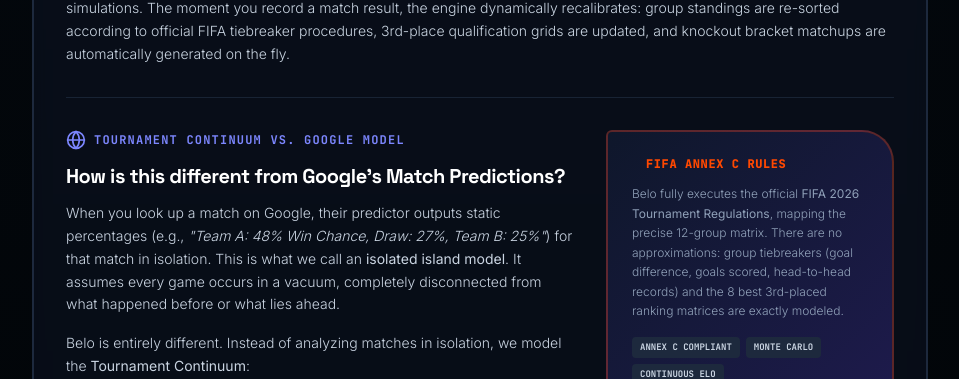
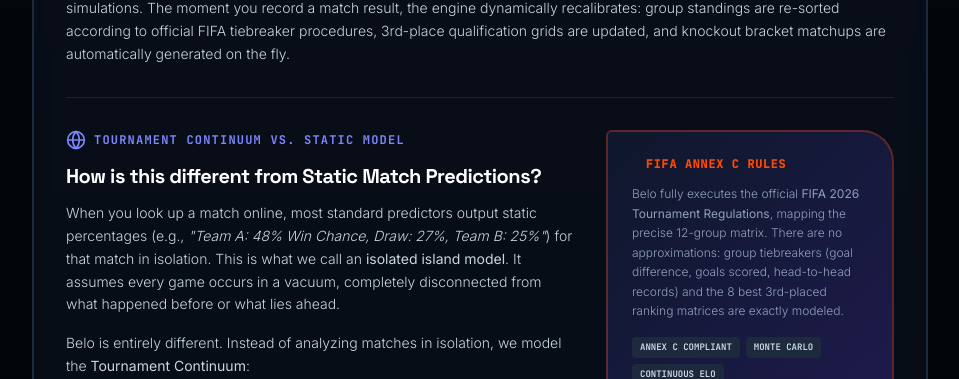
Before and after one commit to advaith0717/fifa_worldcup_predictor, a React (Vite) app: page / in a window 1280 px wide. Shown: the part 1174-1553 px from the top of the page, without its empty margins (160-1119 px from the left). Built offline with nearby package versions, Linux system fonts and the light colour scheme.

Commit message:
feat: configure SPA routing and update landing copy
Add vercel.json rewrite rules for client-side routing and rename references to static predictors on the landing page for better clarity.

```diff
--- a/src/components/LandingPage.tsx
+++ b/src/components/LandingPage.tsx
@@ -547,18 +547,18 @@
                 </p>
               </div>
 
-              {/* Task 4: Contrasting with Google Predictor */}
+              {/* Task 4: Contrasting with Static Predictor */}
               <div className="border-t border-slate-800/80 pt-8 flex flex-col md:flex-row gap-8 items-start">
                 <div className="flex-1">
                   <div className="flex items-center gap-2 mb-3">
                     <Globe className="w-5 h-5 text-indigo-400" />
-                    <span className="text-xs uppercase font-mono font-bold text-indigo-400 tracking-widest">TOURNAMENT CONTINUUM VS. GOOGLE MODEL</span>
+                    <span className="text-xs uppercase font-mono font-bold text-indigo-400 tracking-widest">TOURNAMENT CONTINUUM VS. STATIC MODEL</span>
                   </div>
                   <h3 className="text-xl font-black tracking-tight mb-3 text-white font-display">
-                    How is this different from Google's Match Predictions?
+                    How is this different from Static Match Predictions?
                   </h3>
                   <p className="text-sm text-slate-300 leading-relaxed font-light mb-4">
-                    When you look up a match on Google, their predictor outputs static percentages (e.g., <em>"Team A: 48% Win Chance, Draw: 27%, Team B: 25%"</em>) for that match in isolation. This is what we call an <strong>isolated island model</strong>. It assumes every game occurs in a vacuum, completely disconnected from what happened before or what lies ahead.
+                    When you look up a match online, most standard predictors output static percentages (e.g., <em>"Team A: 48% Win Chance, Draw: 27%, Team B: 25%"</em>) for that match in isolation. This is what we call an <strong>isolated island model</strong>. It assumes every game occurs in a vacuum, completely disconnected from what happened before or what lies ahead.
                   </p>
                   <p className="text-sm text-slate-300 leading-relaxed font-light mb-4">
                     Belo is entirely different. Instead of analyzing matches in isolation, we model the <strong>Tournament Continuum</strong>:
```
Also changed, not shown: vercel.json (added).
